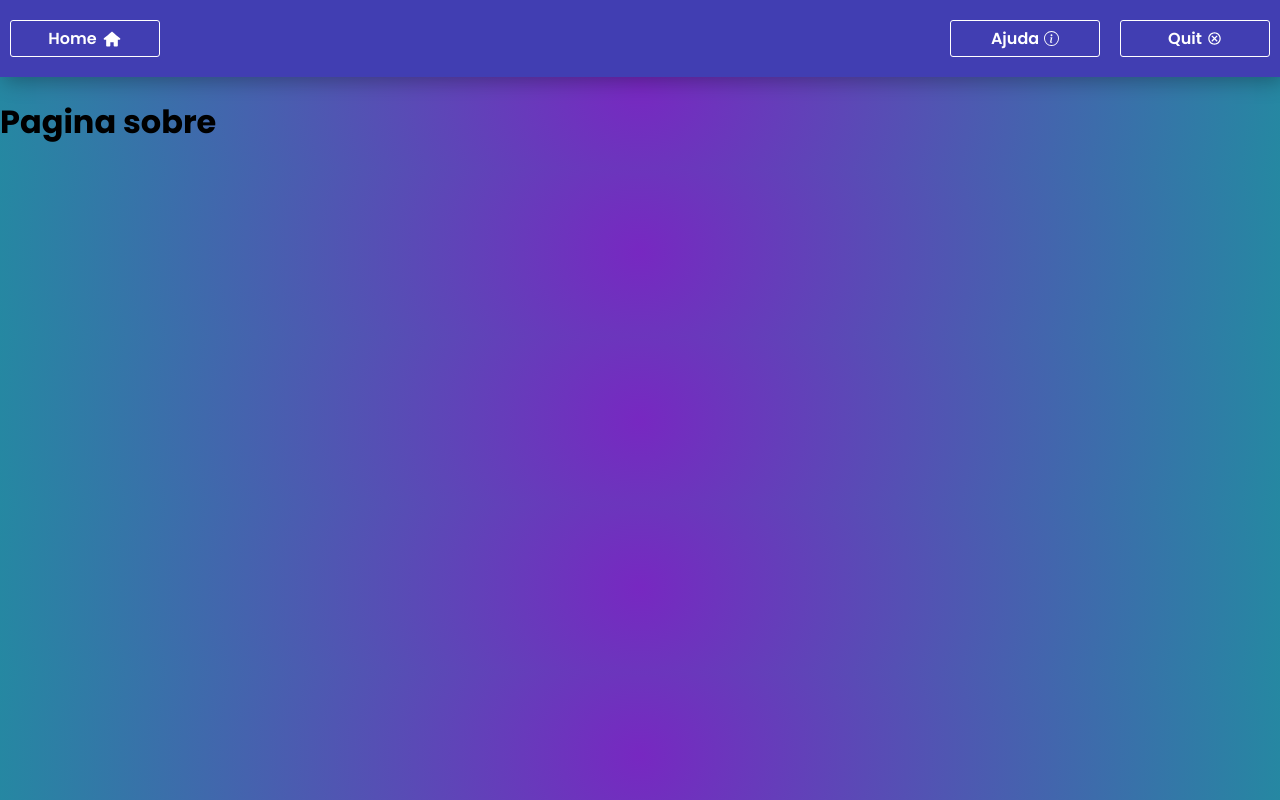
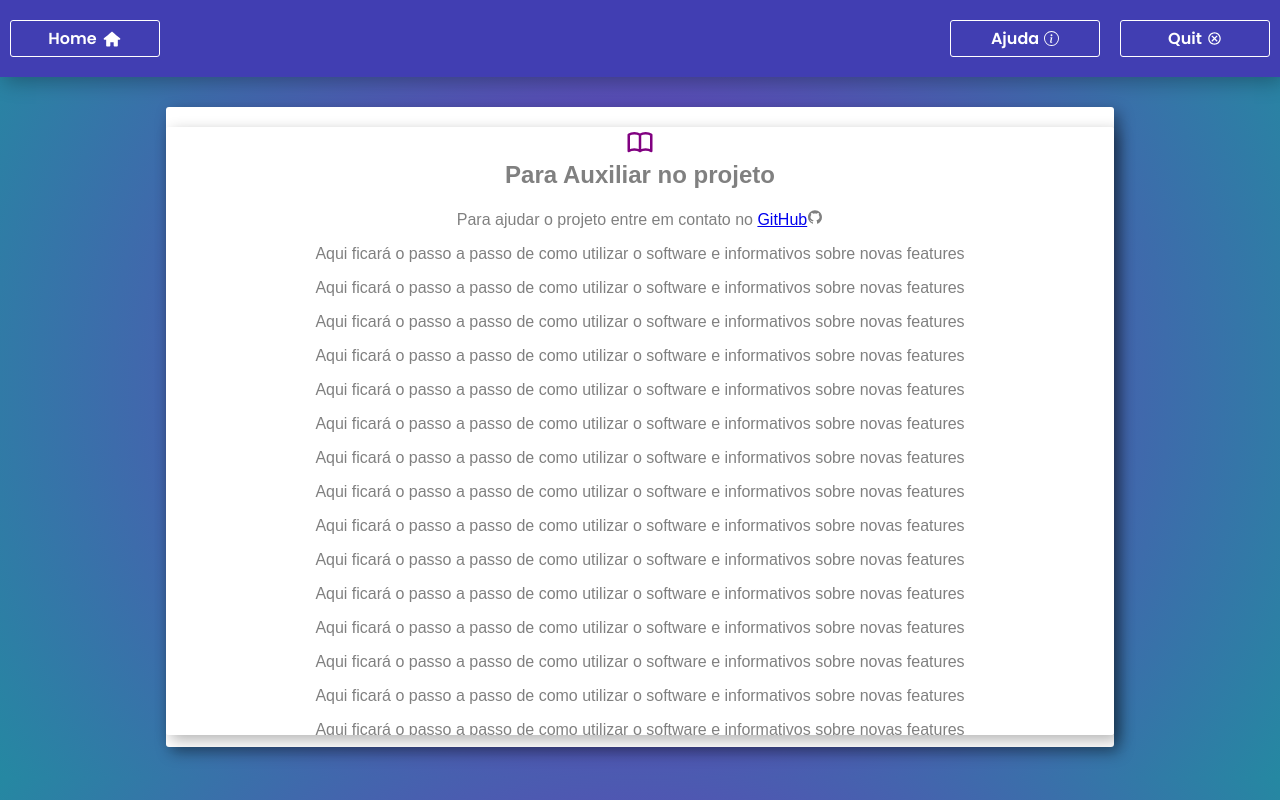
Before and after one commit to dv-script/cardDrag-ts, a React (Vite) app: page /sobre in a window 1280 px wide. Built offline with nearby package versions, Linux system fonts and the light colour scheme.

Commit message:
feat: pagination creation and customization

```diff
--- a/src/pages/About/index.tsx
+++ b/src/pages/About/index.tsx
@@ -1,10 +1,50 @@
 import Menu from '../../components/Menu'
+import {ContainerInfOut, ContainerInfInside, titleInf} from '../About/style.ts';
+import {AiOutlineGithub}  from 'react-icons/ai';
+import {HiOutlineBookOpen}  from 'react-icons/hi';
+
+
 
 export default function About() {
+
+
   return (
     <>
       <Menu></Menu>
-      <h1>Pagina sobre</h1>
+      <ContainerInfOut>
+        <ContainerInfInside>
+          {/* keeping the code for example purposes only, tks */}
+            <div>
+                <HiOutlineBookOpen size={30} color={"purple"}  />
+                <h1 style={titleInf}>Para Auxiliar no projeto</h1>
+                <p>Para ajudar o projeto entre em contato no <a href="https://github.com/dv-script/cardDrag-ts">GitHub</a><AiOutlineGithub></AiOutlineGithub></p>
+                <p>Aqui ficará o passo a passo de como utilizar o software e informativos sobre novas features</p>
+                <p>Aqui ficará o passo a passo de como utilizar o software e informativos sobre novas features</p>
+                <p>Aqui ficará o passo a passo de como utilizar o software e informativos sobre novas features</p>
+                <p>Aqui ficará o passo a passo de como utilizar o software e informativos sobre novas features</p>
+                <p>Aqui ficará o passo a passo de como utilizar o software e informativos sobre novas features</p>
+                <p>Aqui ficará o passo a passo de como utilizar o software e informativos sobre novas features</p>
+                <p>Aqui ficará o passo a passo de como utilizar o software e informativos sobre novas features</p>
+                <p>Aqui ficará o passo a passo de como utilizar o software e informativos sobre novas features</p>
+                <p>Aqui ficará o passo a passo de como utilizar o software e informativos sobre novas features</p>
+                <p>Aqui ficará o passo a passo de como utilizar o software e informativos sobre novas features</p>
+                <p>Aqui ficará o passo a passo de como utilizar o software e informativos sobre novas features</p>
+                <p>Aqui ficará o passo a passo de como utilizar o software e informativos sobre novas features</p>
+                <p>Aqui ficará o passo a passo de como utilizar o software e informativos sobre novas features</p>
+                <p>Aqui ficará o passo a passo de como utilizar o software e informativos sobre novas features</p>
+                <p>Aqui ficará o passo a passo de como utilizar o software e informativos sobre novas features</p>
+                <p>Aqui ficará o passo a passo de como utilizar o software e informativos sobre novas features</p>
+                <p>Aqui ficará o passo a passo de como utilizar o software e informativos sobre novas features</p>
+                <p>Aqui ficará o passo a passo de como utilizar o software e informativos sobre novas features</p>
+                <p>Aqui ficará o passo a passo de como utilizar o software e informativos sobre novas features</p>
+                <p>Aqui ficará o passo a passo de como utilizar o software e informativos sobre novas features</p>
+                <p>Aqui ficará o passo a passo de como utilizar o software e informativos sobre novas features</p>
+                <p>Aqui ficará o passo a passo de como utilizar o software e informativos sobre novas features</p>
+                <p>Aqui ficará o passo a passo de como utilizar o software e informativos sobre novas features</p>
+                <p>Aqui ficará o passo a passo de como utilizar o software e informativos sobre novas features</p>
+            </div>
+        </ContainerInfInside>
+      </ContainerInfOut>
     </>
   )
 }
--- /dev/null
+++ b/src/pages/About/style.ts
@@ -0,0 +1,51 @@
+import styled from "styled-components";
+
+export const ContainerInfOut = styled.div`
+    background-color: #ffffff;
+    margin: 30px 13vw;
+    height: 80vh;
+    border-radius: 3px;
+    color: gray;
+    box-shadow: rgba(0, 0, 0, 0.40) 5px 5px 15px;
+
+    @media screen and (max-width: 520px) {
+        width: 90%;
+        height: 65vh;
+        margin: 20px auto;
+    }
+`;
+
+export const ContainerInfInside = styled.section`
+    background-color: #ffffff;
+    margin: 0px;
+    height: 95%;
+    border-radius: 3px;
+    font-family: Montserrat, sans-serif;
+    color: gray;
+    box-shadow: rgba(0, 0, 0, 0.3) 5px 5px 15px;
+    position: relative;
+    top: 20px;
+    display: flex;
+    justify-content: center;
+    text-align: center;
+    overflow: scroll;
+
+    @media screen and (max-width: 520px) {
+        margin: 0px;
+        height: 95%;
+    }
+
+    ::-webkit-scrollbar{
+        width: 5px;
+        height: 100%;
+      }
+
+    ::-webkit-scrollbar-thumb {
+        background-color: #413eb2;;
+    }
+
+`;
+
+export const titleInf = {
+    marginTop: '0px',
+  }
```
